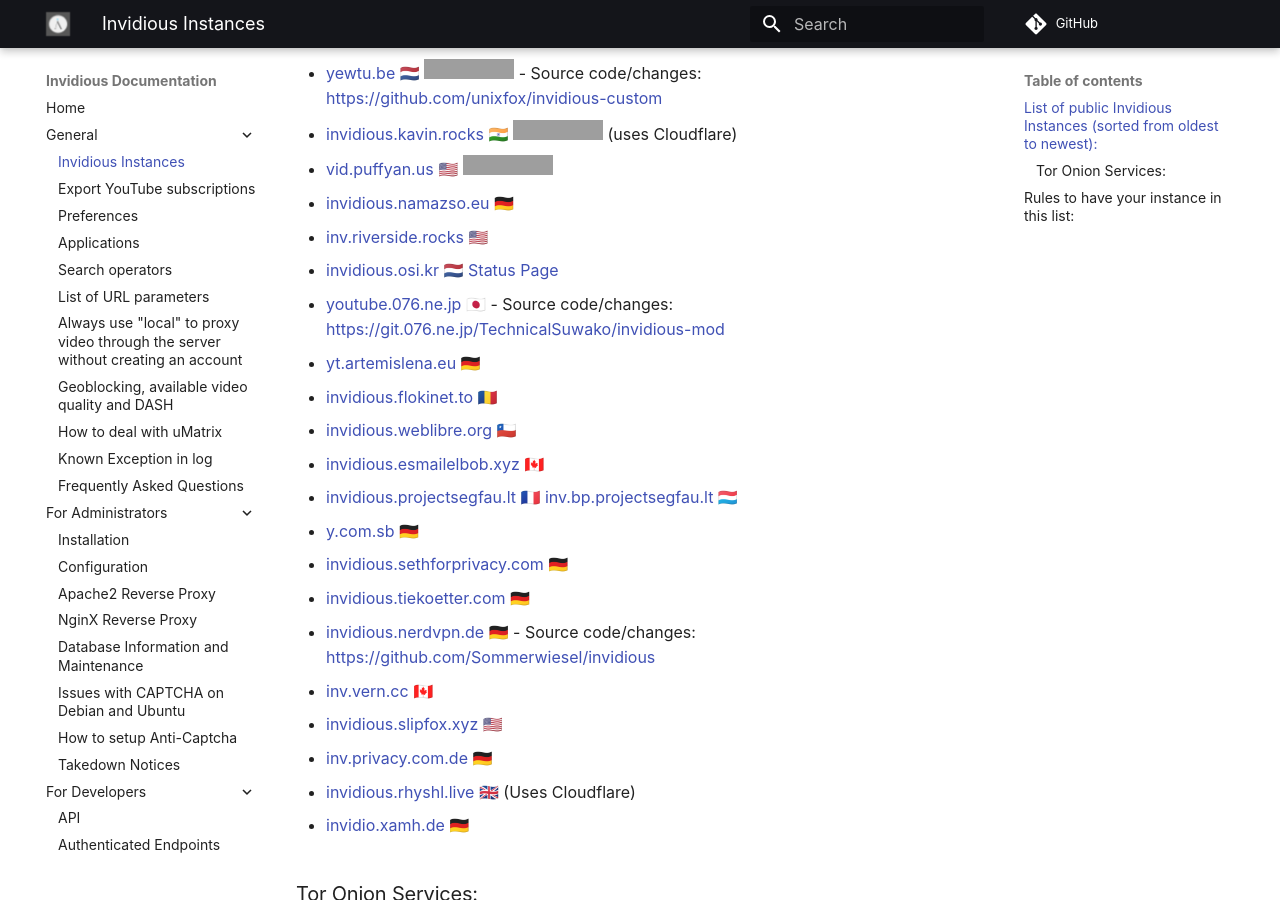
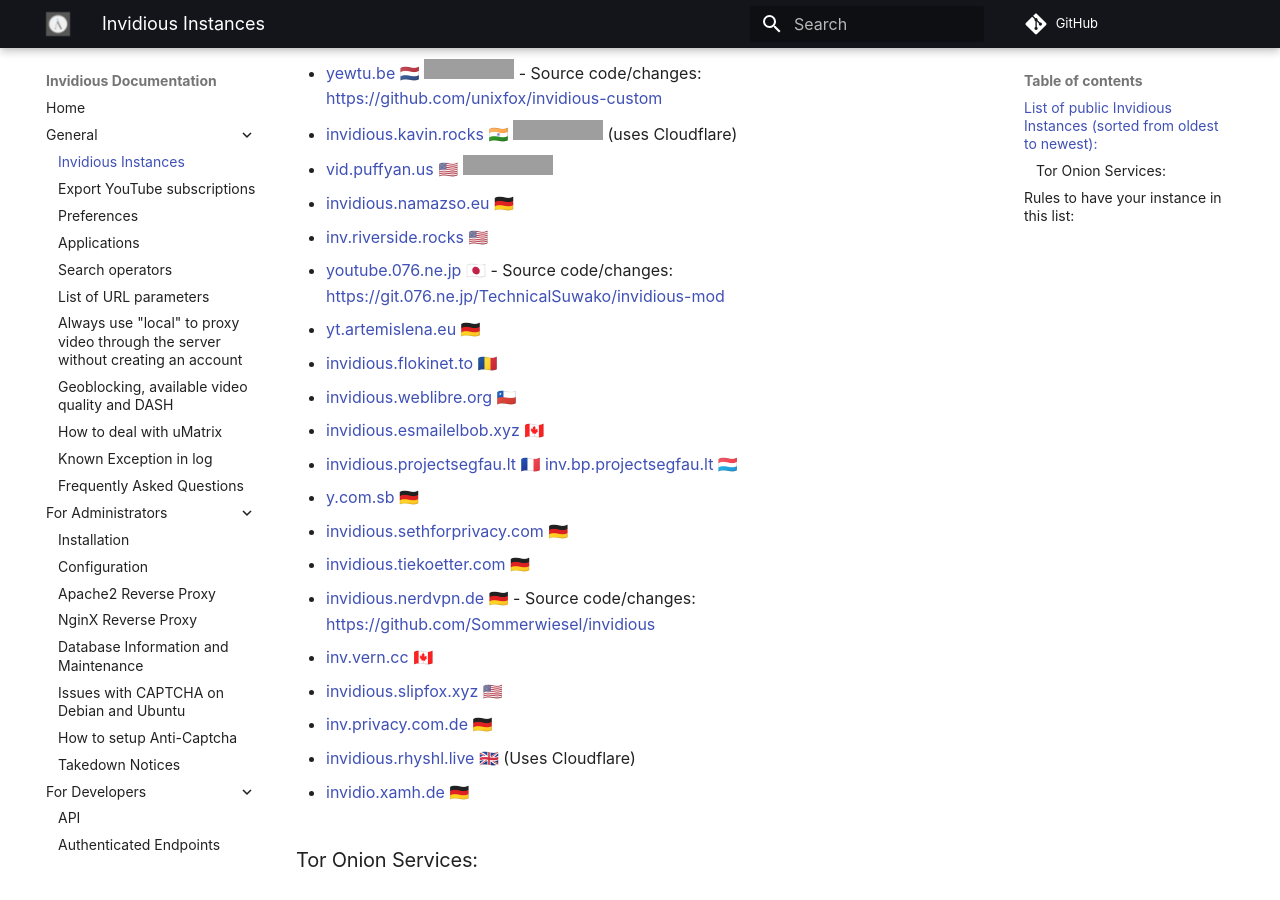
Before and after one commit to iv-org/documentation, an MkDocs documentation site: the page built from docs/instances.md, in a window 1280 px wide and 900 px high, scrolled down 423 px. Built offline with MkDocs 1.6.1 and Material for MkDocs 9.7.7, drawn with Linux system fonts in a browser that asks for light colours; comment, search, counter and statistics services are not loaded; grey boxes are pictures that could not be loaded.

Commit message:
Remove invidious.osi.kr due to multiple bad uptime

```diff
--- a/docs/instances.md
+++ b/docs/instances.md
@@ -19,8 +19,6 @@
 * [invidious.namazso.eu](https://invidious.namazso.eu) 🇩🇪
 
 * [inv.riverside.rocks](https://inv.riverside.rocks) 🇺🇸
-
-* [invidious.osi.kr](https://invidious.osi.kr) 🇳🇱 [Status Page](https://status.osbusiness.net/report/uptime/6e47474f3737993d8a3fde06f33dc128/)
 
 * [youtube.076.ne.jp](https://youtube.076.ne.jp) 🇯🇵 - Source code/changes: https://git.076.ne.jp/TechnicalSuwako/invidious-mod
 
```
